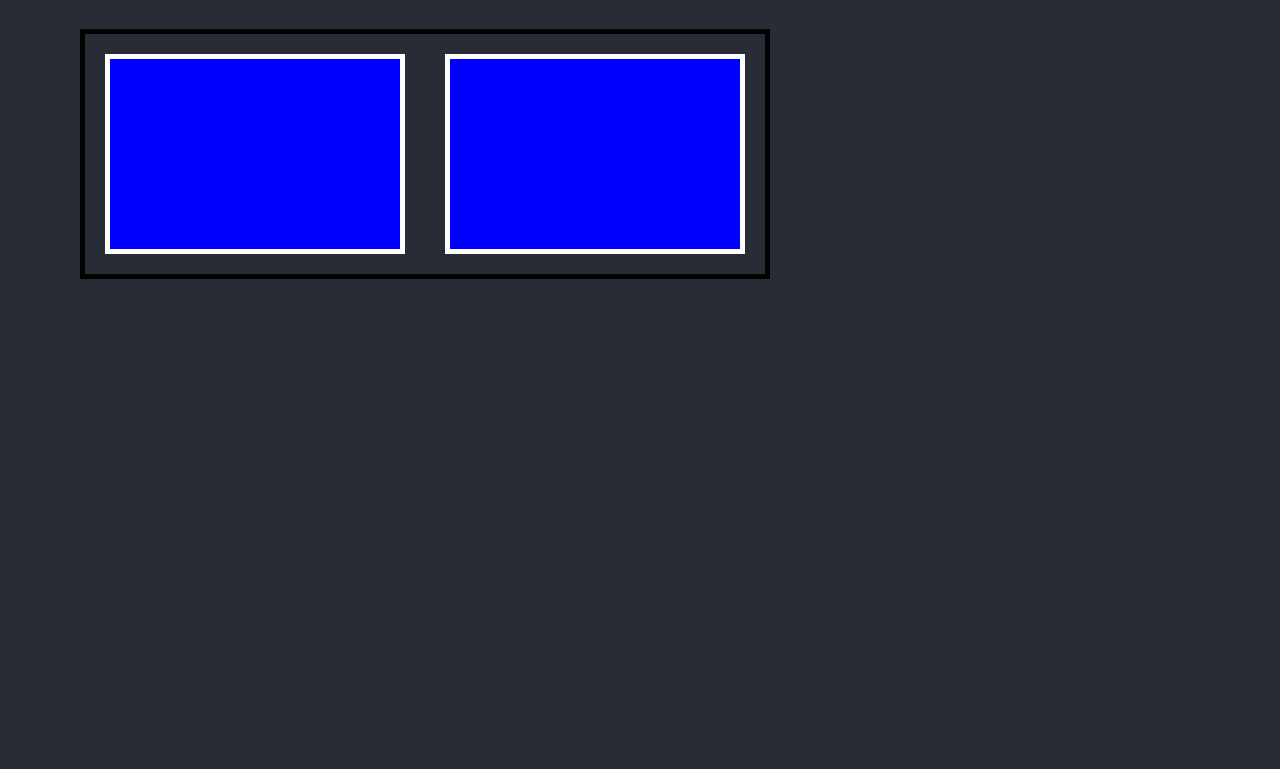
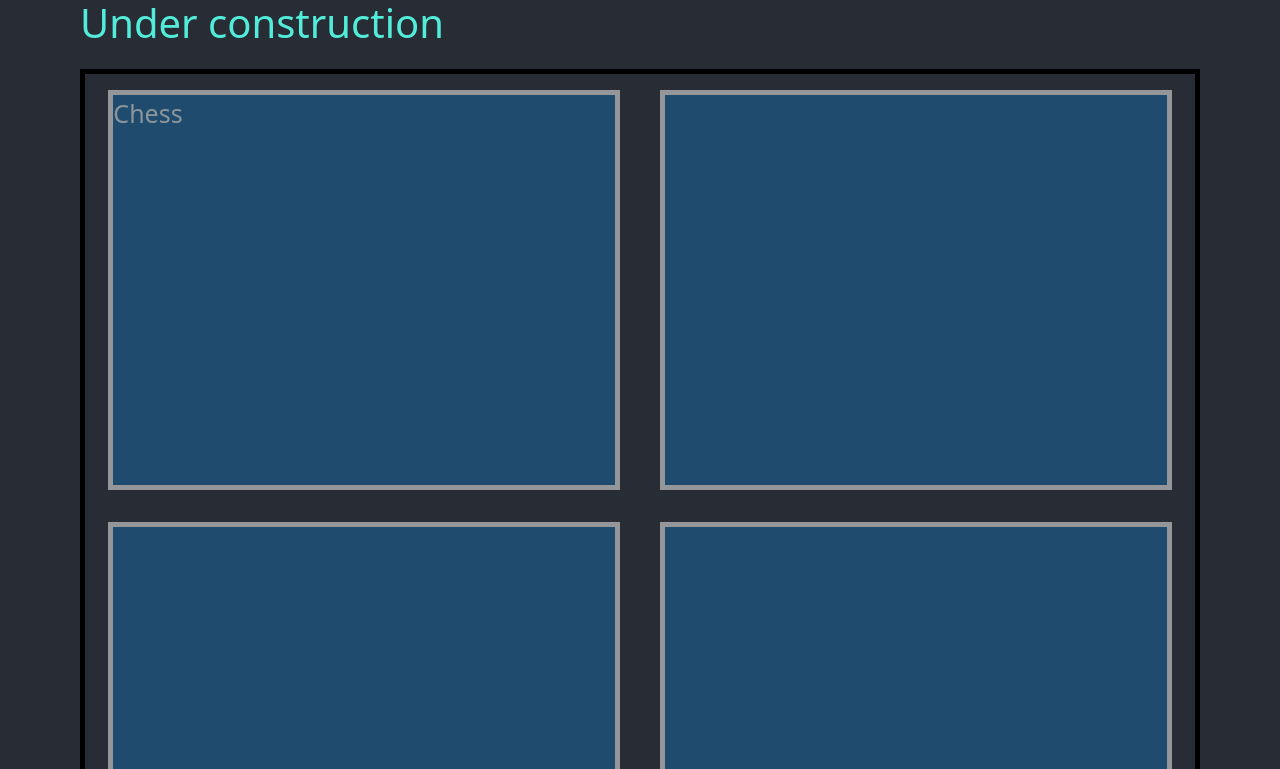
Before and after one commit to bkornusov/bkornusov.github.io, a React (Create React App) app: page / in a window 1280 px wide. Shown: the part 1531-2300 px from the top of the page. Built offline with nearby package versions, Linux system fonts and the light colour scheme.

Commit message:
update 0.6.1 mobile padding fix

```diff
--- a/src/App.css
+++ b/src/App.css
@@ -47,5 +47,5 @@
 #body-wrapper {
   background-color: #282c34;
   width: 100%;
-  height: 2500px;
+  height: 100%;
 }
--- a/src/App.js
+++ b/src/App.js
@@ -8,20 +8,16 @@ import Footer from "./navbar/footer";
 function App() {
   return (
     <div className="App">
-      <body className="">
-        <div className="">
-          <div className="d-block" id="navbar-wrapper">
+      <div id="navbar-wrapper">
         <Navbar />
       </div>
-          <div className="d-block" id="body-wrapper">
+      <div id="body-wrapper">
         <Home />
       </div>
       <div>
         <Footer />
       </div>
     </div>
-      </body>
-    </div>
   );
 }
 
--- a/src/home/experience.js
+++ b/src/home/experience.js
@@ -15,6 +15,7 @@ const Experience = () => {
                   {job.title} {job.company}
                 </span>
               </div>
+              <br />
               <div style={{ clear: "left" }}>{job.dates}</div>
               <br />
               <ul className="job-description mt-2">
--- a/src/home/index.css
+++ b/src/home/index.css
@@ -1,12 +1,12 @@
 .home-body {
-  height: 100%;
+  height: inherit;
   padding-left: 5em;
-  padding-right: 1.5em;
+  padding-right: 5em;
   color: azure;
 }
 
 .home-body * {
-  float: left;
+  text-align: left;
   clear: left;
   display: inline-block;
 }
@@ -36,6 +36,12 @@
 .links a span {
   clear: none;
   padding-left: 0.5em;
+}
+
+#copy-success {
+  position: absolute;
+  white-space: nowrap;
+  float: left;
 }
 
 span {
@@ -104,25 +110,38 @@ i {
   display: flex;
   flex-direction: row;
   flex-wrap: wrap;
-  justify-content: center;
+  justify-content: space-evenly;
   border: black;
   border-style: solid;
   border-width: 5px;
   max-width: inherit;
   grid-template-columns: 1fr 1fr;
-  align-items: center;
 }
 
 .project-item {
-  margin: 20px;
+  margin: 1em;
   border: white;
   border-style: solid;
   border-width: 5px;
-  min-width: 300px;
-  max-width: 800px;
-  min-height: 200px;
-  max-height: 400px;
-  background-color: blue;
+  width: 40vw;
+  height: 400px;
+  background: "/images/chess main.png";
+  opacity: 0.5;
+  background-color: #176ca9;
+
+}
+
+@media (max-width: 1252px) {
+
+  .project-item {
+    width: 60vw;
+  }
+}
+
+@media (max-width: 664px) {
+  .home-body {
+    padding-left: 2em;
+  }
 }
 
 hr {
--- a/src/home/projects.js
+++ b/src/home/projects.js
@@ -14,6 +14,11 @@ const Projects = () => {
       </p>
       <a>
         <div className="project-container">
+          <div className="project-item">
+            <span>Chess</span>
+          </div>
+          <div className="project-item"></div>
+          <div className="project-item"></div>
           <div className="project-item"></div>
           <div className="project-item"></div>
         </div>
--- a/src/navbar/navbar.css
+++ b/src/navbar/navbar.css
@@ -66,7 +66,7 @@
 @media screen and (max-width: 664px) {
 
   .navbar-body {
-    padding-left: 3em;
+    padding-left: 2.5em;
     justify-content: space-between;
   }
 
```
Lines whose indentation alone changed are shown as unchanged.
